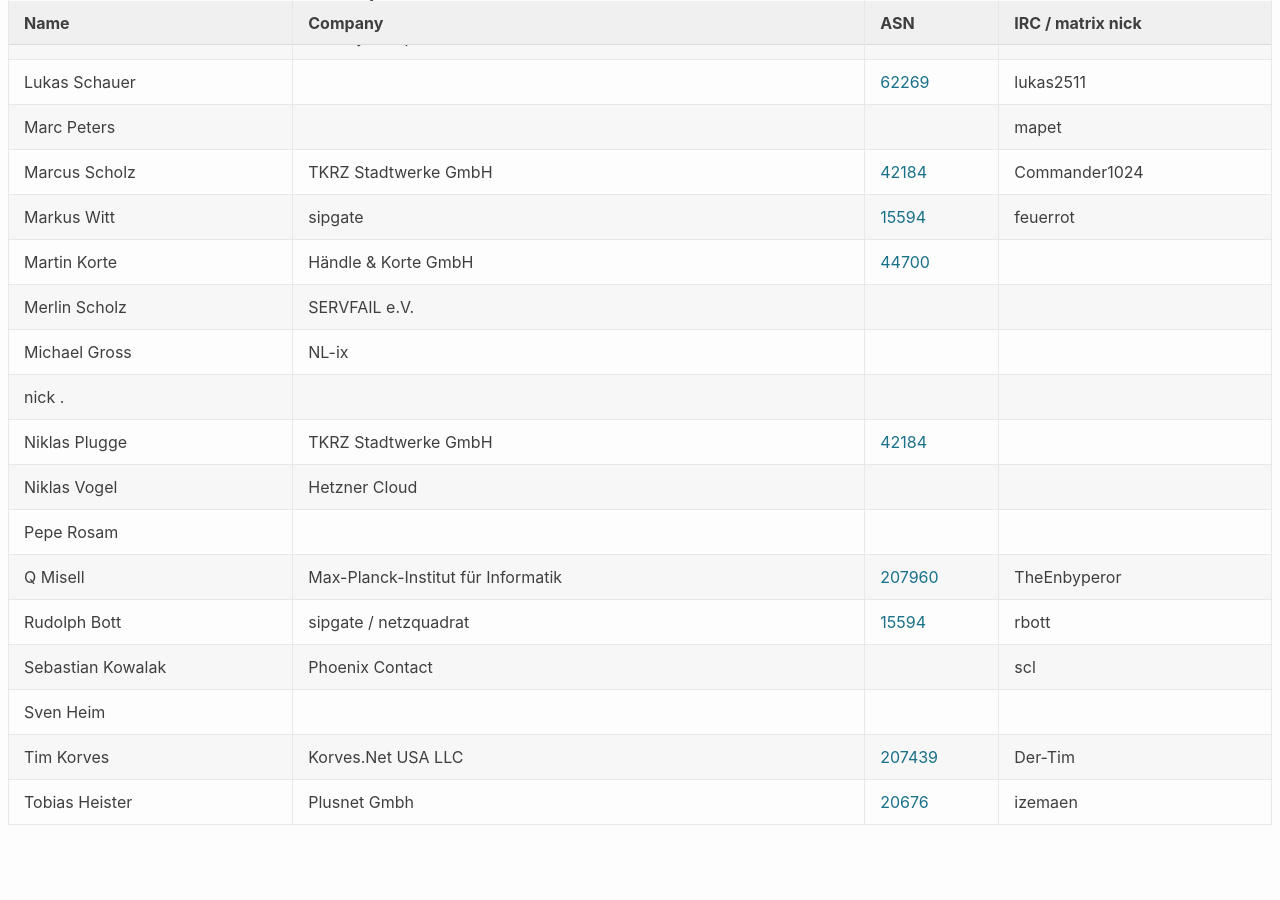
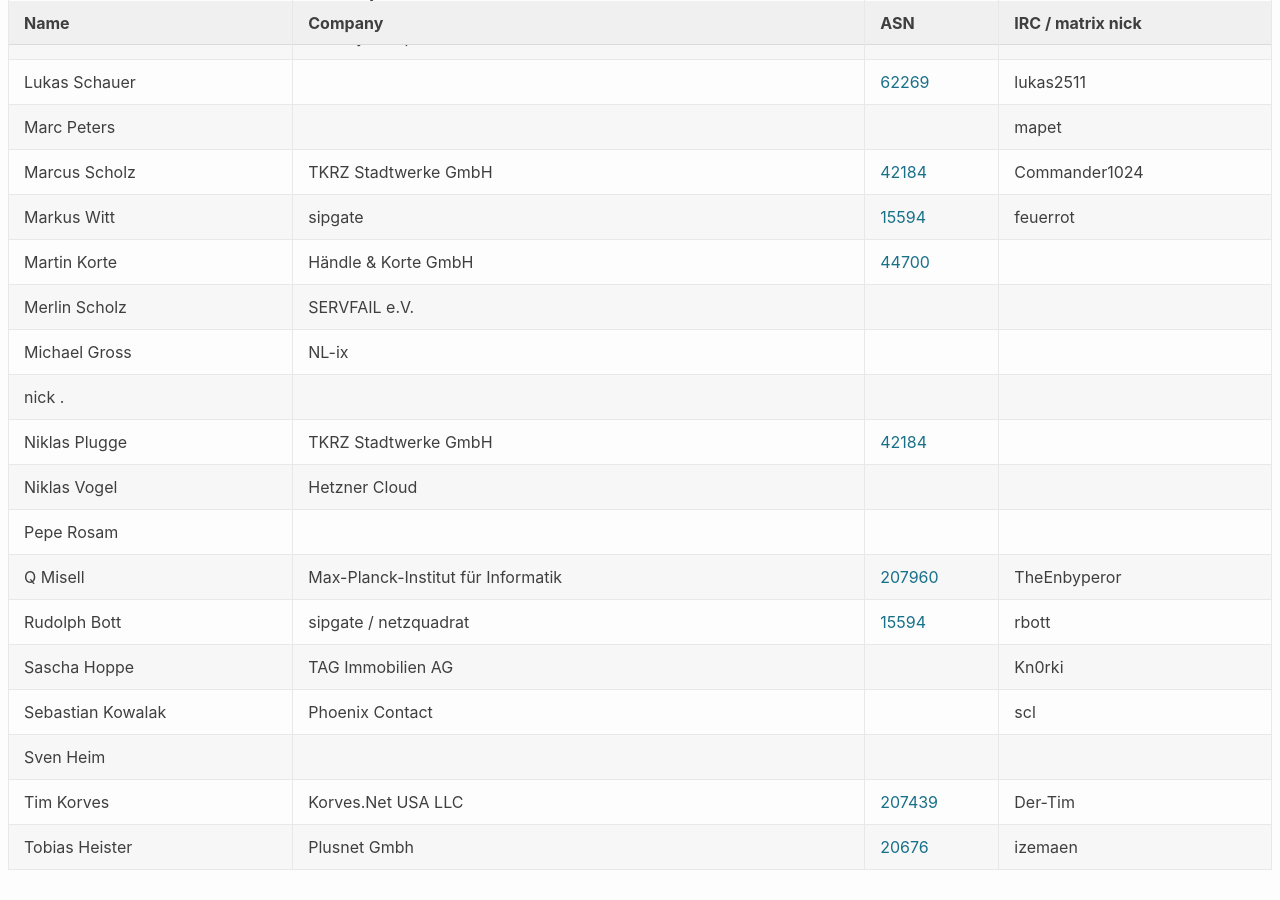
Before and after one commit to denog/pretix-attendeelist, a Jekyll site: the page built from denogmeetup25-05/index.markdown, in a window 1280 px wide and 900 px high, scrolled down 1074 px. Built offline with Jekyll 4.4.1, drawn with Linux system fonts in a browser that asks for light colours; before the commit the page ends 1929 px from its top, so only the background shows below that.

Commit message:
Latest data: Thu May 22 19:47:47 UTC 2025

```diff
--- a/_data/attendees_denogmeetup25-05.json
+++ b/_data/attendees_denogmeetup25-05.json
@@ -222,6 +222,12 @@
     "asn": "15594"
   },
   {
+    "name": "Sascha Hoppe",
+    "company": "TAG Immobilien AG",
+    "irc": "Kn0rki",
+    "asn": null
+  },
+  {
     "name": "Sebastian Kowalak",
     "company": "Phoenix Contact",
     "irc": "scl",
```
